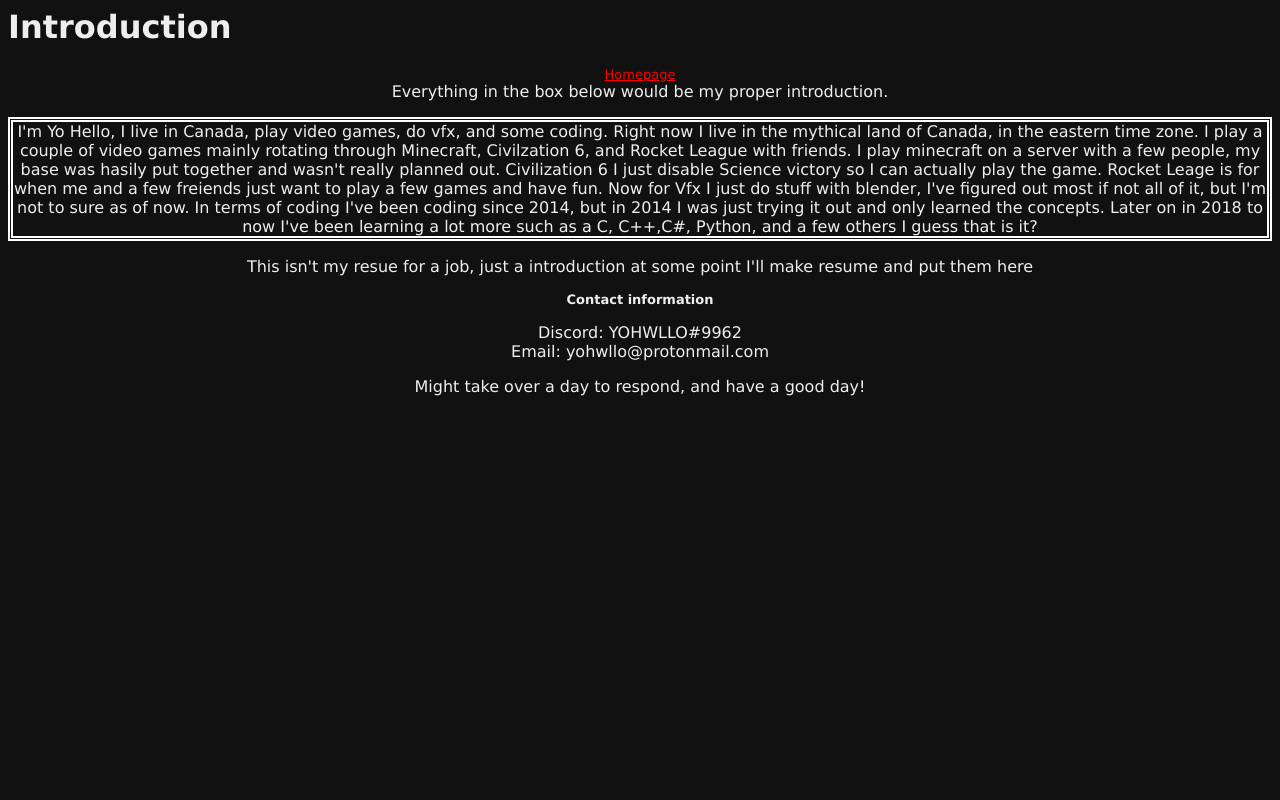
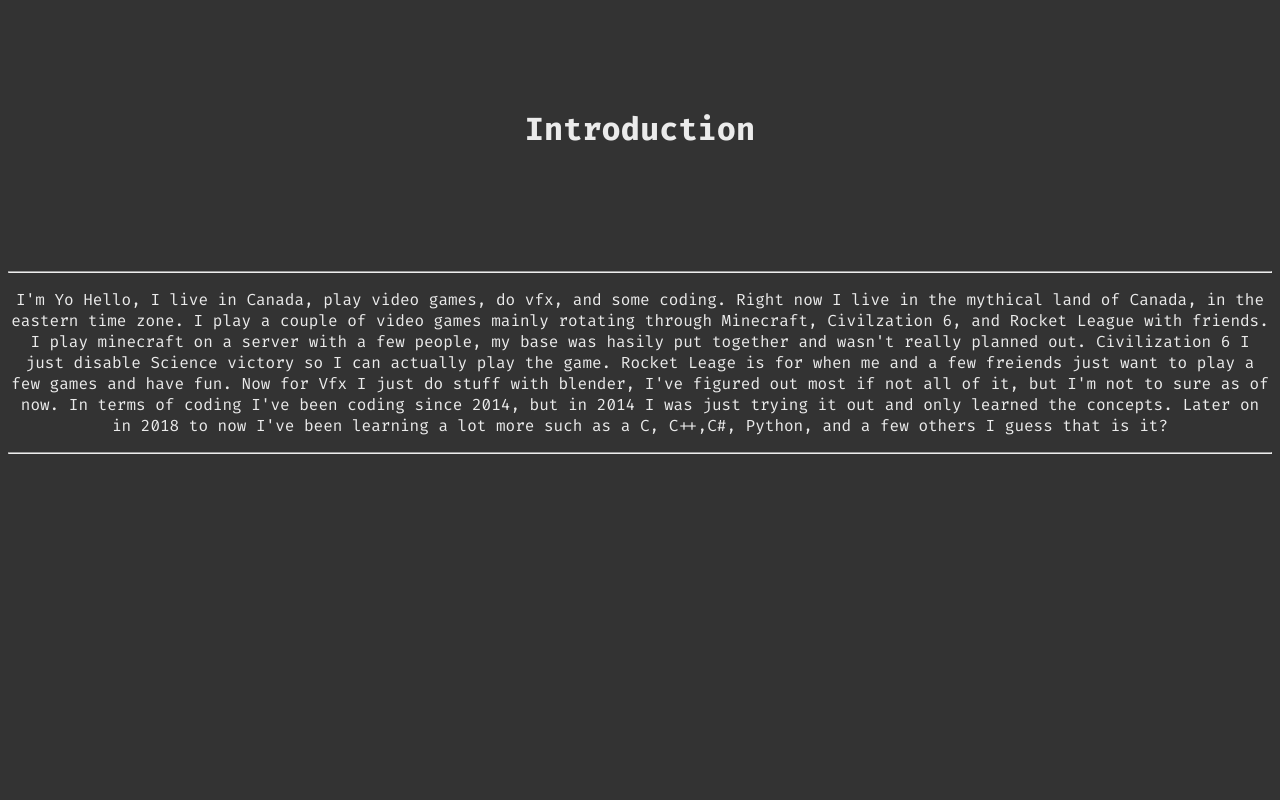
Before and after one commit to Yohello1/Yohello1_web, a PHP site: page /fullintroduction.html in a window 1280 px wide. Run offline with PHP 8.4, Linux system fonts and the light colour scheme.

Commit message:
finished stuff

```diff
--- a/fullintroduction.html
+++ b/fullintroduction.html
@@ -7,9 +7,8 @@
 <body>
 
     <h1>Introduction</h1>
-        <p><a href="index.html">Homepage</a><br> Everything in the box below would be my proper
-            introduction.</p>
-        <p style="border-style: double; border-width: 5px; border-color: white;"> I'm Yo Hello, I live in Canada, play
+    <hr>
+    <p>I'm Yo Hello, I live in Canada, play
         video games, do vfx, and some coding. Right now I live in the mythical land of Canada, in the eastern time
         zone. I play a couple of video games mainly rotating through Minecraft, Civilzation 6, and Rocket League
         with friends. I play minecraft on a server with a few people, my base was hasily put together and wasn't
@@ -19,8 +18,7 @@
         coding I've been coding since 2014, but in 2014 I was just trying it out and only learned the concepts.
         Later on in 2018 to now I've been learning a lot more such as a C, C++,C#, Python, and a few others I guess
         that is it?</p>
-            <p>This isn't my resue for a job, just a introduction at some point I'll make resume and put them here</p>
-        <h2>Contact information</h2>
-        <p>Discord: YOHWLLO#9962 <br> Email: yohwllo@protonmail.com</p>
-        <p>Might take over a day to respond, and have a good day!</p>
+
+    <hr>
+
 </body>
--- a/whydididothis.css
+++ b/whydididothis.css
@@ -1,28 +1,25 @@
-body {
-    background-color: #111111;
+@font-face {
+    font-family: FiraCode;
+    src: url(FiraCode-VariableFont_wght.ttf)
 }
-
-h1 {
-    font-family: Verdana, Geneva, Tahoma, sans-serif;
-    color: #EEEEEE;
+body
+{
+    background-color:#333333;
 }
-
-a {
-    font-size: small;
-    color: #ff0000;
-    font-family: Verdana, Geneva, Tahoma, sans-serif;
+h1{
+    padding-top: 100px;
+    text-align: center;
+    color:#ebebeb;
+    font-family: FiraCode;
+    padding-bottom: 100px;
 }
-
-h2 {
-    font-family: Verdana, Geneva, Tahoma, sans-serif;
-    color: #EEEEEE;
+hr
+{
+    color:#FFFFFF;
+}
+p
+{
     text-align: center;
-    font-size: small;
+    color:#ebebeb;
+    font-family: FiraCode;
 }
-
-p {
-    font-family: Verdana, Geneva, Tahoma, sans-serif;
-    color: #EEEEEE;
-    text-align: center;
-    font-size: medium;
-}
```
Also changed, not shown: Might need this later.txt (deleted, +0 -37 lines), README.md. Lines whose indentation alone changed are shown as unchanged.
